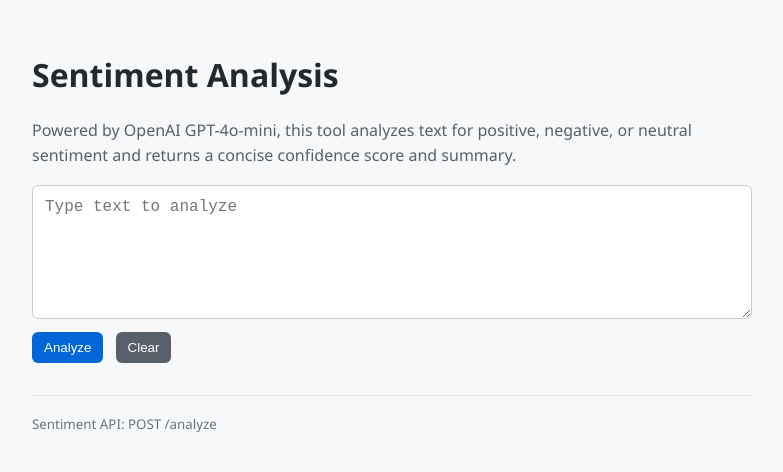
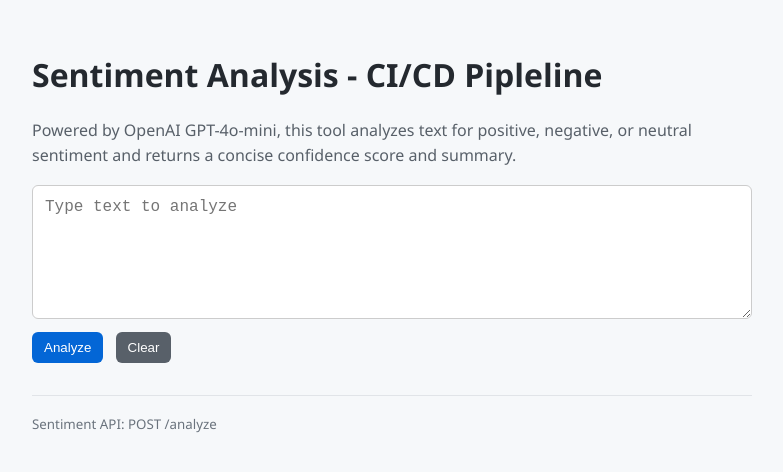
Before and after one commit to p1web/SentimentAnalysis, a website: page public/index.html in a window 1280 px wide. Shown: the whole page, without its empty margins (248-1031 px from the left). Drawn offline with Linux system fonts and the light colour scheme.

Commit message:
added ci/cd pipleine

```diff
--- a/public/index.html
+++ b/public/index.html
@@ -8,7 +8,7 @@
 </head>
 <body>
   <main>
-    <h1>Sentiment Analysis</h1>
+    <h1>Sentiment Analysis - CI/CD Pipleline</h1>
     <p>Powered by OpenAI GPT-4o-mini, this tool analyzes text for positive, negative, or neutral sentiment and returns a concise confidence score and summary.</p>
     <textarea id="text" placeholder="Type text to analyze" rows="6"></textarea>
     <div class="controls">
```
Also changed, not shown: .github/workflows/deploy.yml (added).
